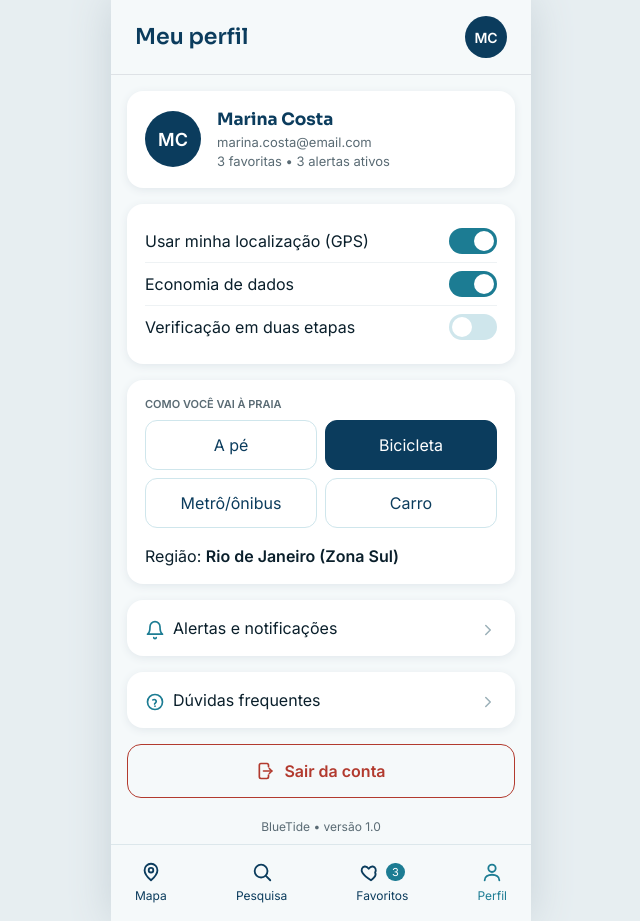
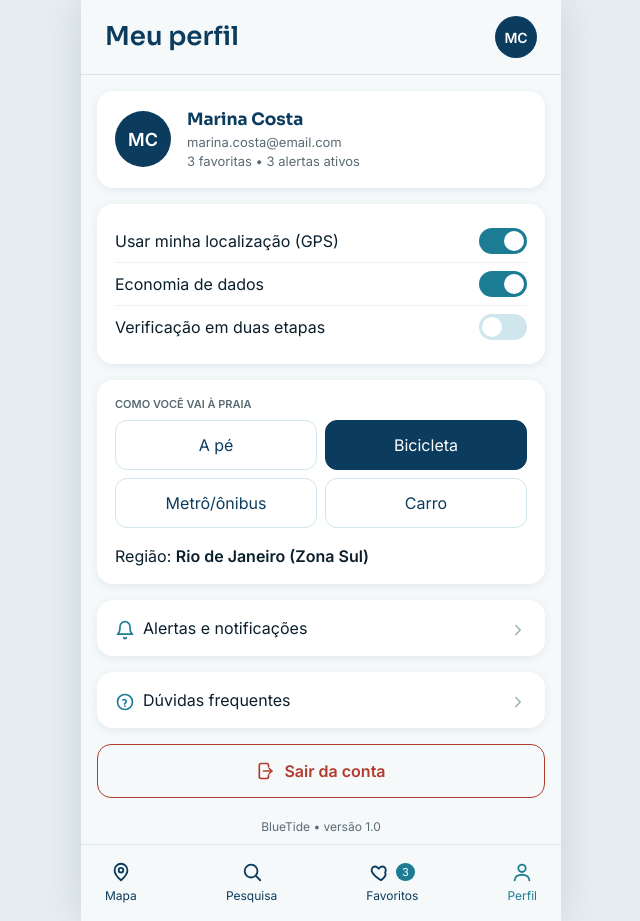
Before and after one commit to vitorllr/INF1039-2026.2-Team-4, a Django app: page /perfil/ in a window 1280 px wide. Shown: the whole page, without its empty margins (319-959 px from the left). Run offline with Django 5.2, Linux system fonts and the light colour scheme.

Commit message:
fiz a responsividade do perfil

```diff
--- a/Sprint-5/bluetide/bluetideapp/static/css/perfil.css
+++ b/Sprint-5/bluetide/bluetideapp/static/css/perfil.css
@@ -1,5 +1,6 @@
-/* cores e letras do app */
+
 body {
+
     font-family: "Inter", sans-serif;
     color: #0A1F2B;
     background-color: #E7EEF1;
@@ -17,11 +18,13 @@ a {
     text-decoration: none;
 }
 
-/* a tela do celular no meio da pagina */
+
 .celular {
-    width: 420px;
+    width: 100%;
+    max-width: 420px;
     margin: 0 auto;
     min-height: 100vh;
+    min-height: 100dvh;
     background-color: #F5F9FA;
     box-shadow: 0 0 40px #c7d2d8;
 }
@@ -30,7 +33,7 @@ a {
     font-size: 22px;
 }
 
-/* os avatares com as iniciais */
+
 .avatar {
     width: 42px;
     height: 42px;
@@ -47,12 +50,13 @@ a {
     font-size: 18px;
 }
 
-/* os cartoes brancos */
+
 .cartao {
     background-color: #FFFFFF;
     border-radius: 16px;
     padding: 16px 18px;
     box-shadow: 0 2px 8px #e2e8ec;
+    min-width: 0;
 }
 
 .nome {
@@ -60,11 +64,13 @@ a {
     font-weight: 700;
     color: #0B3C5D;
     font-size: 17px;
+    overflow-wrap: anywhere;
 }
 
 .info {
     font-size: 13px;
     color: #5A6B74;
+    overflow-wrap: anywhere;
 }
 
 .rotulo {
@@ -73,17 +79,18 @@ a {
     color: #5A6B74;
 }
 
-/* linha com divisoria dentro do cartao */
+
 .linha-sep {
     border-bottom: 1px solid #eef2f4;
 }
 
-/* o botao de ligar/desligar (so visual) */
+
 .toggle {
     width: 48px;
     height: 26px;
     border-radius: 20px;
     padding: 3px;
+    flex-shrink: 0;
 }
 
 .toggle-on {
@@ -101,7 +108,7 @@ a {
     background-color: #FFFFFF;
 }
 
-/* as opcoes de como ir a praia */
+
 .opcao {
     border: 1px solid #CFE6EC;
     border-radius: 12px;
@@ -116,7 +123,7 @@ a {
     color: #FFFFFF;
 }
 
-/* os icones das listas */
+
 .icone-azul {
     color: #1C7C93;
 }
@@ -125,7 +132,7 @@ a {
     color: #9BB0B8;
 }
 
-/* o botao de sair */
+
 .botao-sair {
     border: 1px solid #B23A2E;
     border-radius: 14px;
@@ -139,10 +146,11 @@ a {
     color: #5A6B74;
 }
 
-/* o menu de baixo */
+
 .menu {
     background-color: #F5F9FA;
     border-top: 1px solid #DCE7EB;
+    padding-bottom: calc(1rem + env(safe-area-inset-bottom));
 }
 
 .item-menu {
@@ -161,3 +169,43 @@ a {
     font-size: 11px;
     padding: 1px 6px;
 }
+
+@media (max-width: 380px) {
+    .topo h1 {
+        font-size: 20px;
+    }
+
+    .cartao {
+        padding: 14px;
+    }
+
+    .opcao {
+        padding: 10px 6px;
+        font-size: 14px;
+    }
+
+    .nome {
+        font-size: 16px;
+    }
+
+    .menu {
+        padding-left: 1rem !important;
+        padding-right: 1rem !important;
+    }
+}
+
+@media (max-width: 480px) {
+    .celular {
+        box-shadow: none;
+    }
+}
+
+@media (min-width: 768px) {
+    .celular {
+        max-width: 480px;
+    }
+
+    .topo h1 {
+        font-size: 26px;
+    }
+}
```
